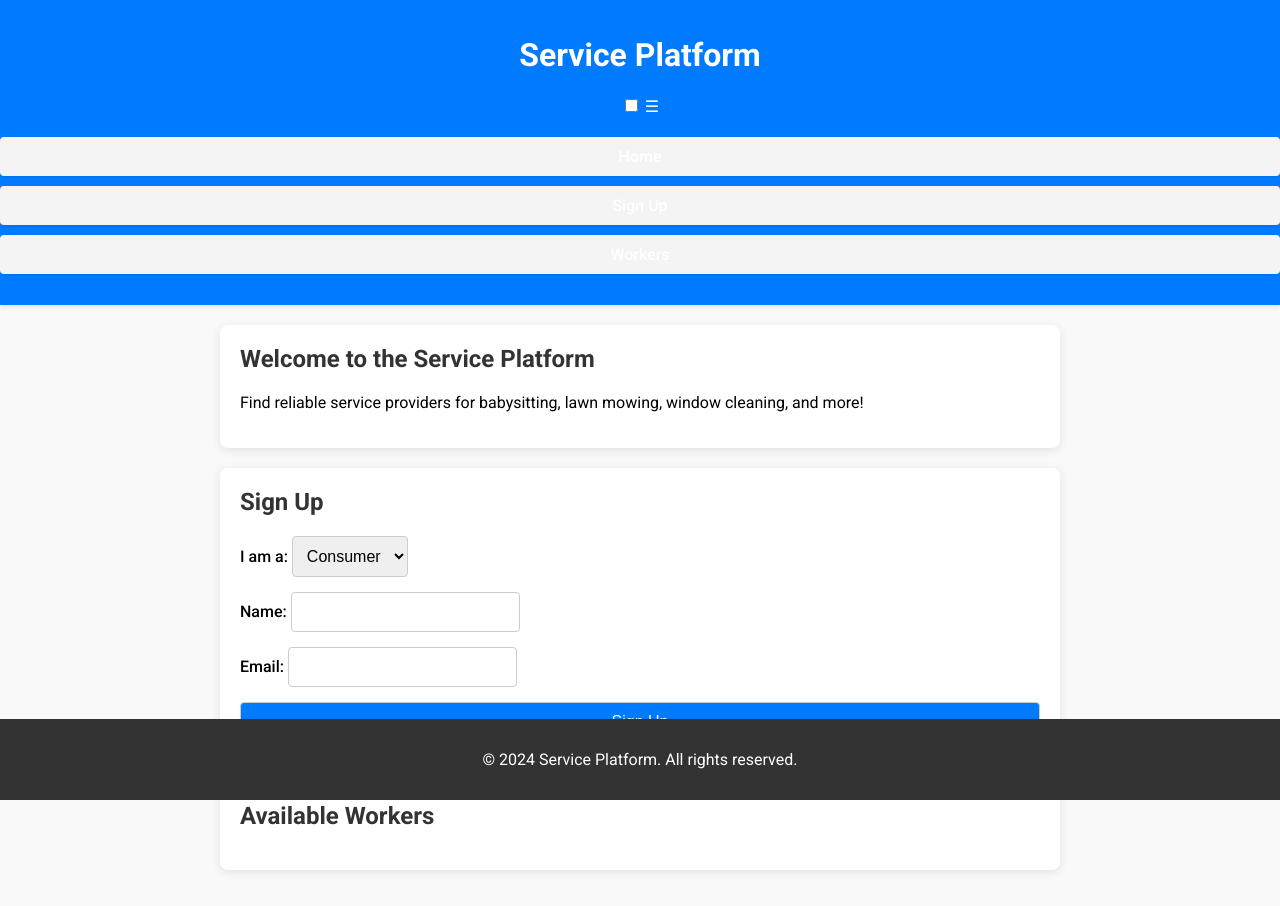
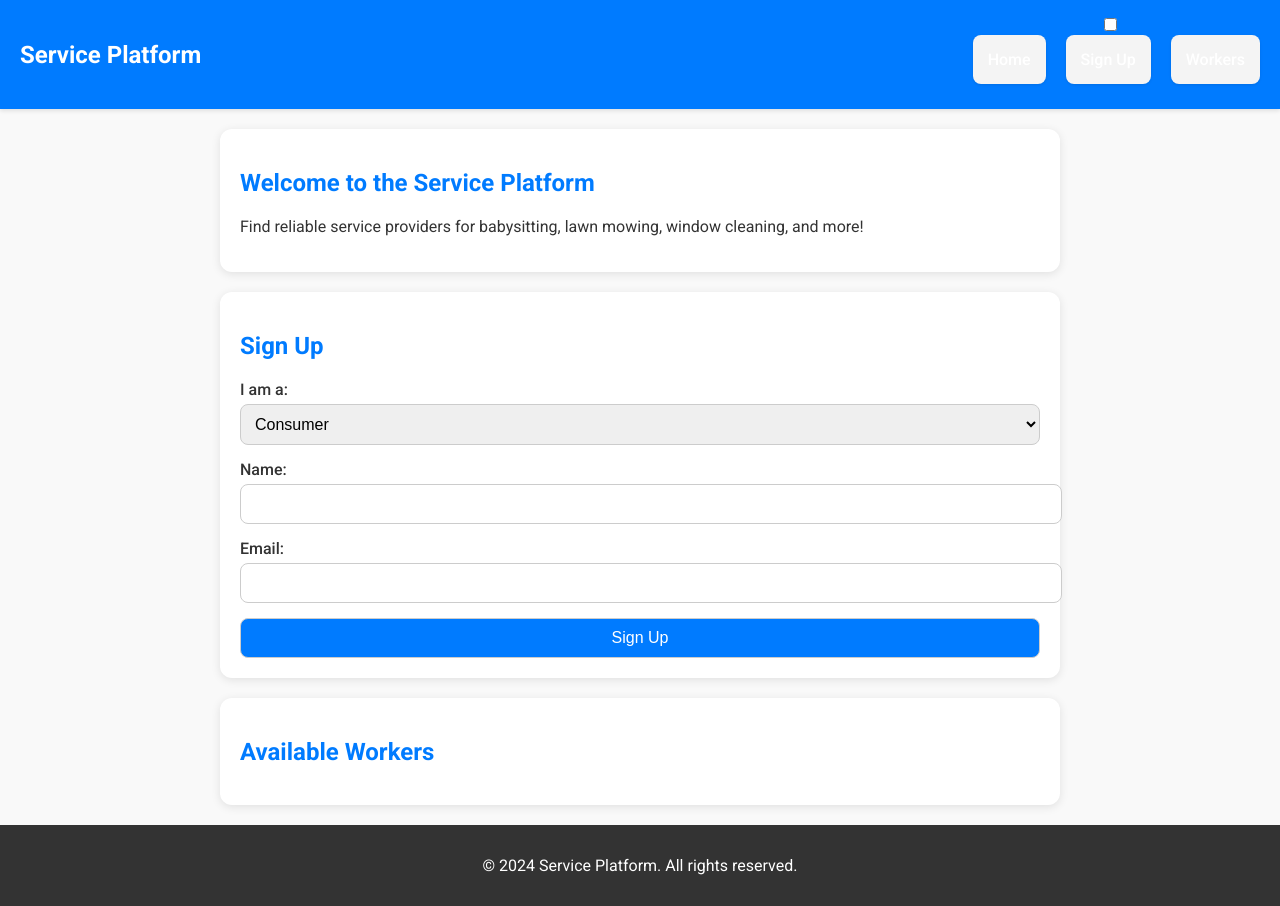
Before and after one commit to emb1ix/Projekt_bornearbejde, a plain HTML site: page index.html in a window 1280 px wide. Drawn offline with Linux system fonts and the light colour scheme.

Commit message:
Update styles.css

```diff
--- a/styles.css
+++ b/styles.css
@@ -3,18 +3,52 @@ body {
     margin: 0;
     padding: 0;
     background-color: #f9f9f9;
+    color: #333;
+    overflow-x: hidden;
 }
 
 header {
+    display: flex;
+    justify-content: space-between;
+    align-items: center;
     background-color: #007BFF;
-    color: white;
-    padding: 15px 0;
-    text-align: center;
+    padding: 15px 20px;
     box-shadow: 0 2px 4px rgba(0, 0, 0, 0.1);
+    position: sticky;
+    top: 0;
+    z-index: 1000;
 }
 
-nav a {
-    margin: 0 20px;
+.logo {
+    margin: 0;
+    color: white;
+    font-size: 1.5rem;
+    font-weight: 700;
+}
+
+.menu {
+    position: relative;
+}
+
+.menu-icon {
+    display: none;
+    font-size: 1.5rem;
+    color: white;
+    cursor: pointer;
+}
+
+.menu-items {
+    list-style-type: none;
+    margin: 0;
+    padding: 0;
+    display: flex;
+}
+
+.menu-items li {
+    margin-left: 20px;
+}
+
+.menu-items a {
     color: white;
     text-decoration: none;
     font-weight: 500;
@@ -25,18 +59,14 @@ nav a {
     margin: 20px auto;
     padding: 20px;
     background-color: white;
-    border-radius: 8px;
+    border-radius: 12px;
     box-shadow: 0 2px 10px rgba(0, 0, 0, 0.1);
+    opacity: 0;
+    animation: fade-in 1s forwards;
 }
 
 h2 {
-    margin-top: 0;
-    color: #333;
-}
-
-form {
-    display: flex;
-    flex-direction: column;
+    color: #007BFF;
 }
 
 .form-group {
@@ -50,10 +80,11 @@ label {
 }
 
 input, select, button {
+    width: 100%;
     padding: 10px;
     font-size: 16px;
     border: 1px solid #ccc;
-    border-radius: 4px;
+    border-radius: 8px;
     outline: none;
 }
 
@@ -80,9 +111,9 @@ ul {
 
 li {
     background-color: #f4f4f4;
-    padding: 10px;
+    padding: 15px;
     margin-bottom: 10px;
-    border-radius: 4px;
+    border-radius: 8px;
     box-shadow: 0 1px 3px rgba(0, 0, 0, 0.1);
 }
 
@@ -91,7 +122,41 @@ footer {
     color: white;
     text-align: center;
     padding: 15px 0;
-    position: fixed;
-    width: 100%;
-    bottom: 0;
 }
+
+@keyframes fade-in {
+    from {
+        opacity: 0;
+        transform: translateY(20px);
+    }
+    to {
+        opacity: 1;
+        transform: translateY(0);
+    }
+}
+
+/* Responsivt design */
+@media (max-width: 768px) {
+    .menu-items {
+        flex-direction: column;
+        background-color: #007BFF;
+        position: absolute;
+        top: 100%;
+        right: 0;
+        width: 200px;
+        display: none;
+        box-shadow: 0 2px 4px rgba(0, 0, 0, 0.1);
+    }
+
+    .menu-items li {
+        margin: 10px 0;
+    }
+
+    #menu-toggle:checked + .menu-icon + .menu-items {
+        display: flex;
+    }
+
+    .menu-icon {
+        display: block;
+    }
+}
```
